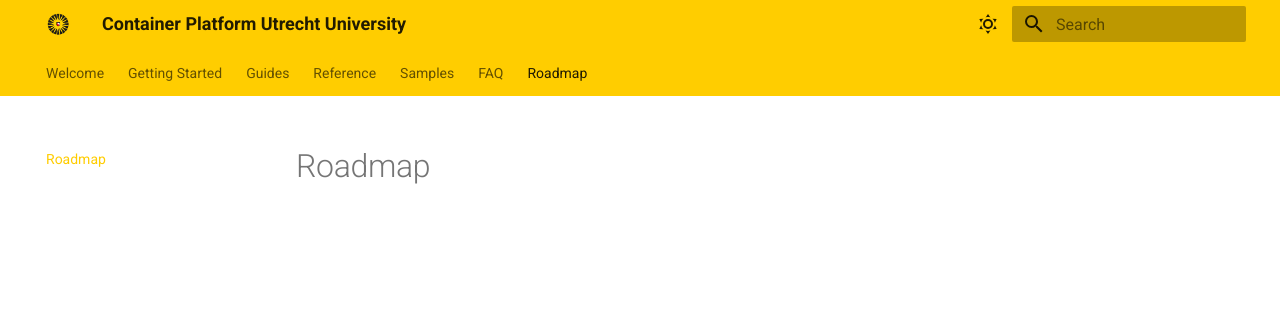
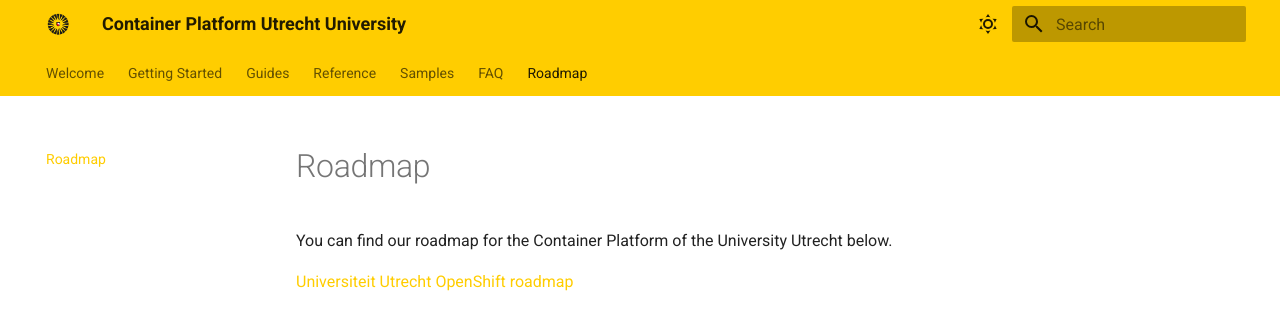
Before and after one commit to UtrechtUniversity/containerplatform-docs, an MkDocs documentation site: the page built from docs/roadmap.md, in a window 1280 px wide. Shown: the top 330 px of the page. Built offline with MkDocs 1.6.1 and Material for MkDocs 9.7.7, drawn with Linux system fonts in a browser that asks for light colours.

Commit message:
Iframe (#55)
* Iframe

Try if we can use an iframe to fetch the roadmap from confluence

* Simple roadmap.md

Just a table is good enough for now

* remove roadmap from website

We don't want the roadmap on the website.
We will have 1 source of truth for the roadmap: https://utrechtuniversity.atlassian.net/wiki/spaces/LNX/pages/edit-v2/613842961

* add roadmap to website

We want the roadmap on the website. So a link will be enough
We will have 1 source of truth for the roadmap: https://utrechtuniversity.atlassian.net/wiki/spaces/LNX/pages/edit-v2/613842961

```diff
--- a/docs/roadmap.md
+++ b/docs/roadmap.md
@@ -1 +1,5 @@
 # Roadmap
+
+You can find our roadmap for the Container Platform of the University Utrecht below.
+
+[Universiteit Utrecht OpenShift roadmap](https://utrechtuniversity.atlassian.net/wiki/spaces/LNX/pages/613842961/Roadmap+linux-team)
```
